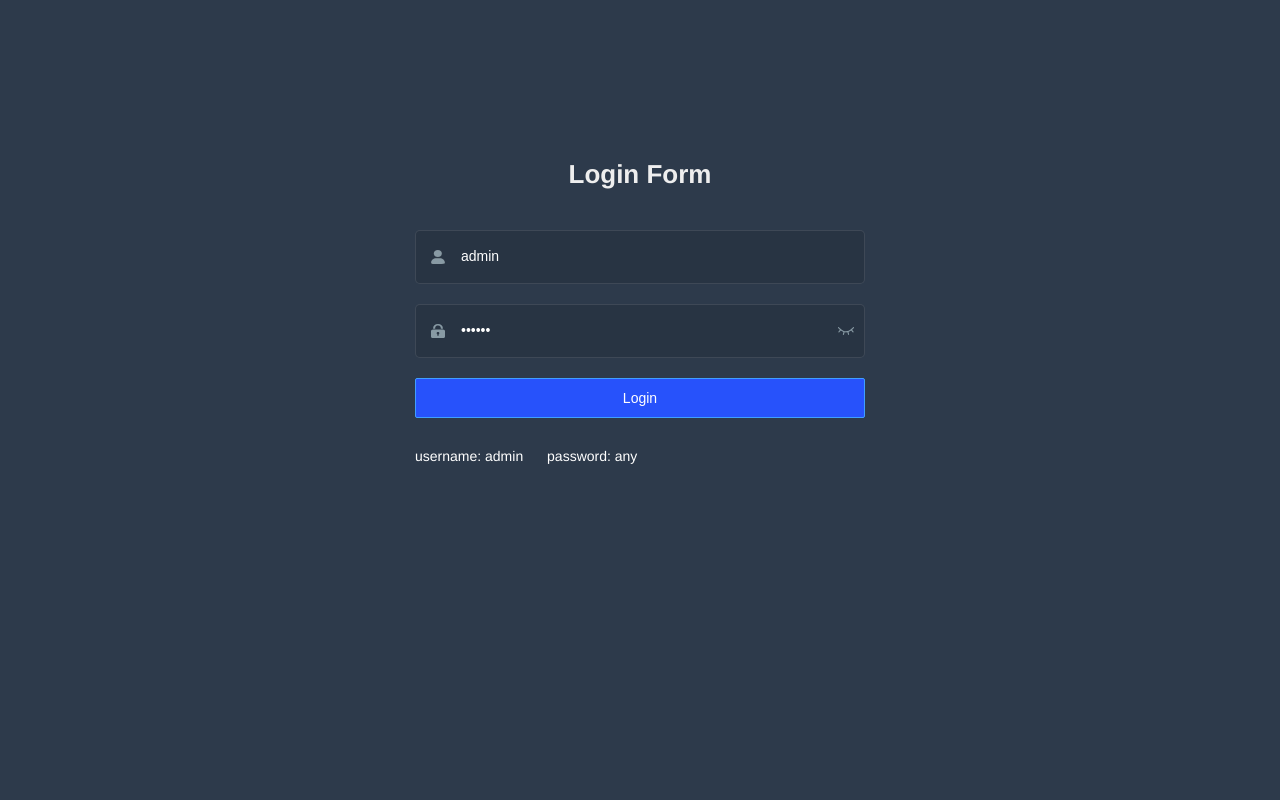
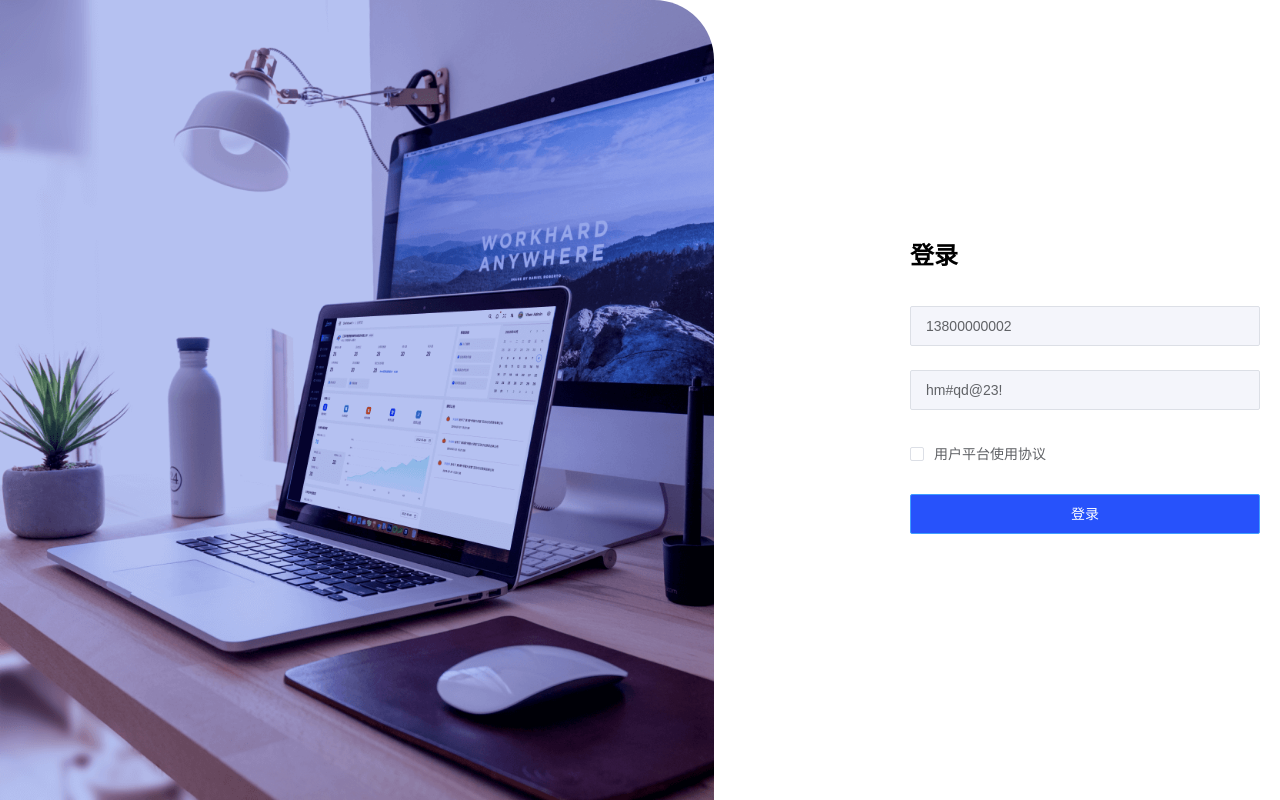
Before and after one commit to arthuryin1314/heimaHr, a Vue app: page /#/login in a window 1280 px wide. Built offline with nearby package versions, Linux system fonts and the light colour scheme.

Commit message:
login页面完成

```diff
--- a/src/api/user.js
+++ b/src/api/user.js
@@ -1,24 +1,6 @@
 import request from '@/utils/request'
 
-export function login(data) {
-  return request({
-    url: '/vue-admin-template/user/login',
-    method: 'post',
-    data
-  })
+export function getLoginToken(data) {
+  // Backend expects credentials at the top level
+  return request.post('/sys/login', data)
 }
-
-export function getInfo(token) {
-  return request({
-    url: '/vue-admin-template/user/info',
-    method: 'get',
-    params: { token }
-  })
-}
-
-export function logout() {
-  return request({
-    url: '/vue-admin-template/user/logout',
-    method: 'post'
-  })
-}
--- a/src/views/login/index.vue
+++ b/src/views/login/index.vue
@@ -1,237 +1,156 @@
 <template>
   <div class="login-container">
-    <el-form ref="loginForm" :model="loginForm" :rules="loginRules" class="login-form" auto-complete="on" label-position="left">
-
-      <div class="title-container">
-        <h3 class="title">Login Form</h3>
+    <div class="logo" />
+    <div class="form">
+      <h1>登录</h1>
+      <el-card shadow="never" class="login-card">
+        <!--登录表单-->
+        <el-form ref="form" :model="ruleForm" :rules="rules">
+          <el-form-item prop="mobile">
+            <el-input v-model="ruleForm.mobile" placeholder="请输入手机号" />
+          </el-form-item>
+          <el-form-item prop="password">
+            <el-input v-model="ruleForm.password" placeholder="请输入密码" />
+          </el-form-item>
+          <el-form-item prop="isChecked">
+            <el-checkbox v-model="ruleForm.isChecked">
+              用户平台使用协议
+            </el-checkbox>
+          </el-form-item>
+          <el-form-item>
+            <el-button style="width:350px" type="primary" @click="loginCheck">登录</el-button>
+          </el-form-item>
+        </el-form>
+      </el-card>
     </div>
-
-      <el-form-item prop="username">
-        <span class="svg-container">
-          <svg-icon icon-class="user" />
-        </span>
-        <el-input
-          ref="username"
-          v-model="loginForm.username"
-          placeholder="Username"
-          name="username"
-          type="text"
-          tabindex="1"
-          auto-complete="on"
-        />
-      </el-form-item>
-
-      <el-form-item prop="password">
-        <span class="svg-container">
-          <svg-icon icon-class="password" />
-        </span>
-        <el-input
-          :key="passwordType"
-          ref="password"
-          v-model="loginForm.password"
-          :type="passwordType"
-          placeholder="Password"
-          name="password"
-          tabindex="2"
-          auto-complete="on"
-          @keyup.enter.native="handleLogin"
-        />
-        <span class="show-pwd" @click="showPwd">
-          <svg-icon :icon-class="passwordType === 'password' ? 'eye' : 'eye-open'" />
-        </span>
-      </el-form-item>
-
-      <el-button :loading="loading" type="primary" style="width:100%;margin-bottom:30px;" @click.native.prevent="handleLogin">Login</el-button>
-
-      <div class="tips">
-        <span style="margin-right:20px;">username: admin</span>
-        <span> password: any</span>
-      </div>
-
-    </el-form>
   </div>
 </template>
-
 <script>
-import { validUsername } from '@/utils/validate'
-
 export default {
   name: 'Login',
   data() {
-    const validateUsername = (rule, value, callback) => {
-      if (!validUsername(value)) {
-        callback(new Error('Please enter the correct user name'))
+    return {
+      ruleForm: {
+        password: 'hm#qd@23!',
+        mobile: '13800000002',
+        isChecked: false
+      },
+      rules: {
+        password: [
+          {
+            trigger: 'blur',
+            required: true,
+            message: '请输入密码'
+          },
+          {
+            min: 6,
+            max: 20,
+            message: '密码长度在6-20个字符之间',
+            trigger: 'blur'
+          }
+        ],
+        mobile: [
+          {
+            trigger: 'blur',
+            required: true,
+            message: '请输入手机号'
+          },
+          {
+            trigger: 'blur',
+            pattern: /^1\d{10}$/,
+            message: '请输入11位手机号'
+          }
+        ],
+        isChecked: [
+          {
+            trigger: 'change',
+            type: 'boolean',
+            required: true,
+            validator: (rule, value, callback) => {
+              if (!value) {
+                callback(new Error('请同意用户平台使用协议'))
               } else {
                 callback()
               }
             }
-    const validatePassword = (rule, value, callback) => {
-      if (value.length < 6) {
-        callback(new Error('The password can not be less than 6 digits'))
-      } else {
-        callback()
           }
+        ]
       }
-    return {
-      loginForm: {
-        username: 'admin',
-        password: '111111'
-      },
-      loginRules: {
-        username: [{ required: true, trigger: 'blur', validator: validateUsername }],
-        password: [{ required: true, trigger: 'blur', validator: validatePassword }]
-      },
-      loading: false,
-      passwordType: 'password',
-      redirect: undefined
-    }
-  },
-  watch: {
-    $route: {
-      handler: function(route) {
-        this.redirect = route.query && route.query.redirect
-      },
-      immediate: true
     }
   },
   methods: {
-    showPwd() {
-      if (this.passwordType === 'password') {
-        this.passwordType = ''
-      } else {
-        this.passwordType = 'password'
-      }
-      this.$nextTick(() => {
-        this.$refs.password.focus()
+    async loginCheck() {
+      this.$refs.form.validate(async isOk => {
+        if (!isOk) return
+        try {
+          await this.$store.dispatch('user/login', {
+            mobile: this.ruleForm.mobile,
+            password: this.ruleForm.password
           })
-    },
-    handleLogin() {
-      this.$refs.loginForm.validate(valid => {
-        if (valid) {
-          this.loading = true
-          this.$store.dispatch('user/login', this.loginForm).then(() => {
-            this.$router.push({ path: this.redirect || '/' })
-            this.loading = false
-          }).catch(() => {
-            this.loading = false
-          })
-        } else {
-          console.log('error submit!!')
-          return false
+          this.$message.success('登录成功')
+          this.$router.push({ path: '/' })
+        } catch (err) {
+          // 错误提示由响应拦截器统一弹出
         }
       })
     }
   }
 }
 </script>
-
 <style lang="scss">
-/* 修复input 背景不协调 和光标变色 */
-/* Detail see https://github.com/PanJiaChen/vue-element-admin/pull/927 */
-
-$bg:#283443;
-$light_gray:#fff;
-$cursor: #fff;
-
-@supports (-webkit-mask: none) and (not (cater-color: $cursor)) {
-  .login-container .el-input input {
-    color: $cursor;
+.login-container {
+  display: flex;
+  align-items: stretch;
+  height: 100vh;
+  .logo {
+    flex: 3;
+    background: rgba(38, 72, 176) url(../../assets/common/login_back.png)
+      no-repeat center / cover;
+    border-top-right-radius: 60px;
+    display: flex;
+    flex-direction: column;
+    align-items: flex-end;
+    justify-content: center;
+    padding: 0 100px;
+    .icon {
+      background: url(../../assets/common/logo.png) no-repeat 70px center /
+        contain;
+      width: 300px;
+      height: 50px;
+      margin-bottom: 50px;
+    }
+    p {
+      color: #fff;
+      font-size: 18px;
+      margin-top: 20px;
+      width: 300px;
+      text-align: center;
     }
   }
-
-/* reset element-ui css */
-.login-container {
+  .form {
+    flex: 2;
+    display: flex;
+    flex-direction: column;
+    justify-content: center;
+    padding-left: 176px;
+    .el-card {
+      border: none;
+      padding: 0;
+    }
+    h1 {
+      padding-left: 20px;
+      font-size: 24px;
+    }
     .el-input {
-    display: inline-block;
-    height: 47px;
-    width: 85%;
-
-    input {
-      background: transparent;
-      border: 0px;
-      -webkit-appearance: none;
-      border-radius: 0px;
-      padding: 12px 5px 12px 15px;
-      color: $light_gray;
-      height: 47px;
-      caret-color: $cursor;
-
-      &:-webkit-autofill {
-        box-shadow: 0 0 0px 1000px $bg inset !important;
-        -webkit-text-fill-color: $cursor !important;
+      width: 350px;
+      height: 44px;
+      .el-input__inner {
+        background: #f4f5fb;
+      }
+    }
+    .el-checkbox {
+      color:#606266;
     }
   }
 }
-
-  .el-form-item {
-    border: 1px solid rgba(255, 255, 255, 0.1);
-    background: rgba(0, 0, 0, 0.1);
-    border-radius: 5px;
-    color: #454545;
-  }
-}
 </style>
-
-<style lang="scss" scoped>
-$bg:#2d3a4b;
-$dark_gray:#889aa4;
-$light_gray:#eee;
-
-.login-container {
-  min-height: 100%;
-  width: 100%;
-  background-color: $bg;
-  overflow: hidden;
-
-  .login-form {
-    position: relative;
-    width: 520px;
-    max-width: 100%;
-    padding: 160px 35px 0;
-    margin: 0 auto;
-    overflow: hidden;
-  }
-
-  .tips {
-    font-size: 14px;
-    color: #fff;
-    margin-bottom: 10px;
-
-    span {
-      &:first-of-type {
-        margin-right: 16px;
-      }
-    }
-  }
-
-  .svg-container {
-    padding: 6px 5px 6px 15px;
-    color: $dark_gray;
-    vertical-align: middle;
-    width: 30px;
-    display: inline-block;
-  }
-
-  .title-container {
-    position: relative;
-
-    .title {
-      font-size: 26px;
-      color: $light_gray;
-      margin: 0px auto 40px auto;
-      text-align: center;
-      font-weight: bold;
-    }
-  }
-
-  .show-pwd {
-    position: absolute;
-    right: 10px;
-    top: 7px;
-    font-size: 16px;
-    color: $dark_gray;
-    cursor: pointer;
-    user-select: none;
-  }
-}
-</style>
--- a/vue.config.js
+++ b/vue.config.js
@@ -36,7 +36,11 @@
       warnings: false,
       errors: true
     },
-    before: require('./mock/mock-server.js')
+    proxy: {
+      '/api': {
+        target: 'https://heimahr.itheima.net'
+      }
+    }
   },
   configureWebpack: {
     // provide the app's title in webpack's name field, so that
```
Also changed, not shown: src/store/modules/user.js (+15 -83 lines), src/utils/request.js (+40 -81 lines), 1 other file (tests, documents, lock files or other folders). Lines whose indentation alone changed are shown as unchanged.
